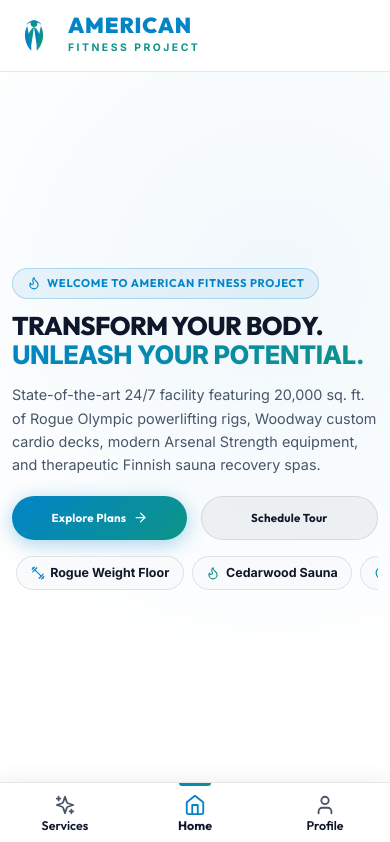
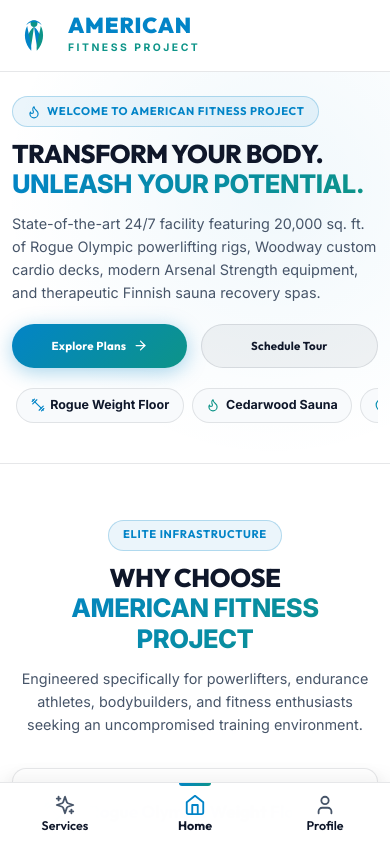
Before and after one commit to msrinu94910-a11y/american-fitness-gym, a React (Vite) app in the folder client/: page / in a window 390 px wide. Shown: the top 842 px of the page. Built offline with nearby package versions, Linux system fonts and the light colour scheme.

Commit message:
Complete American Fitness Gym project with responsive web app, bottom navigation bar, services page, and clean UI

```diff
--- a/client/src/index.css
+++ b/client/src/index.css
@@ -155,7 +155,7 @@
 .section-header {
   text-align: center;
   max-width: 720px !important;
-  margin: 0 auto 2.5rem auto !important;
+  margin: 0 auto 2rem auto !important;
   padding: 0 0.5rem;
 }
 
@@ -174,7 +174,7 @@
   font-weight: 700;
   text-transform: uppercase;
   letter-spacing: 0.06em;
-  margin-bottom: 1rem;
+  margin-bottom: 0.75rem;
   max-width: 100% !important;
   white-space: normal !important;
   text-align: center !important;
@@ -199,7 +199,7 @@
   justify-content: flex-start !important;
   gap: 0.85rem !important;
   width: 100% !important;
-  margin-bottom: 1.5rem !important;
+  margin-bottom: 1.25rem !important;
 }
 
 .hero-btn-row .btn {
@@ -426,11 +426,9 @@
 
 @media (max-width: 768px) {
   .hero-section-mobile {
-    min-height: calc(100vh - 122px) !important;
-    display: flex !important;
-    flex-direction: column !important;
-    justify-content: space-evenly !important;
-    padding: 1rem 0 !important;
+    min-height: auto !important;
+    padding: 1.5rem 0 2rem 0 !important;
+    display: block !important;
   }
 
   .hero-btn-row {
@@ -452,7 +450,7 @@
     gap: 0.5rem !important;
     overflow-x: auto !important;
     padding: 0.5rem 0.25rem !important;
-    margin-top: 0.5rem !important;
+    margin-top: 0.75rem !important;
     -webkit-overflow-scrolling: touch !important;
   }
 
```
